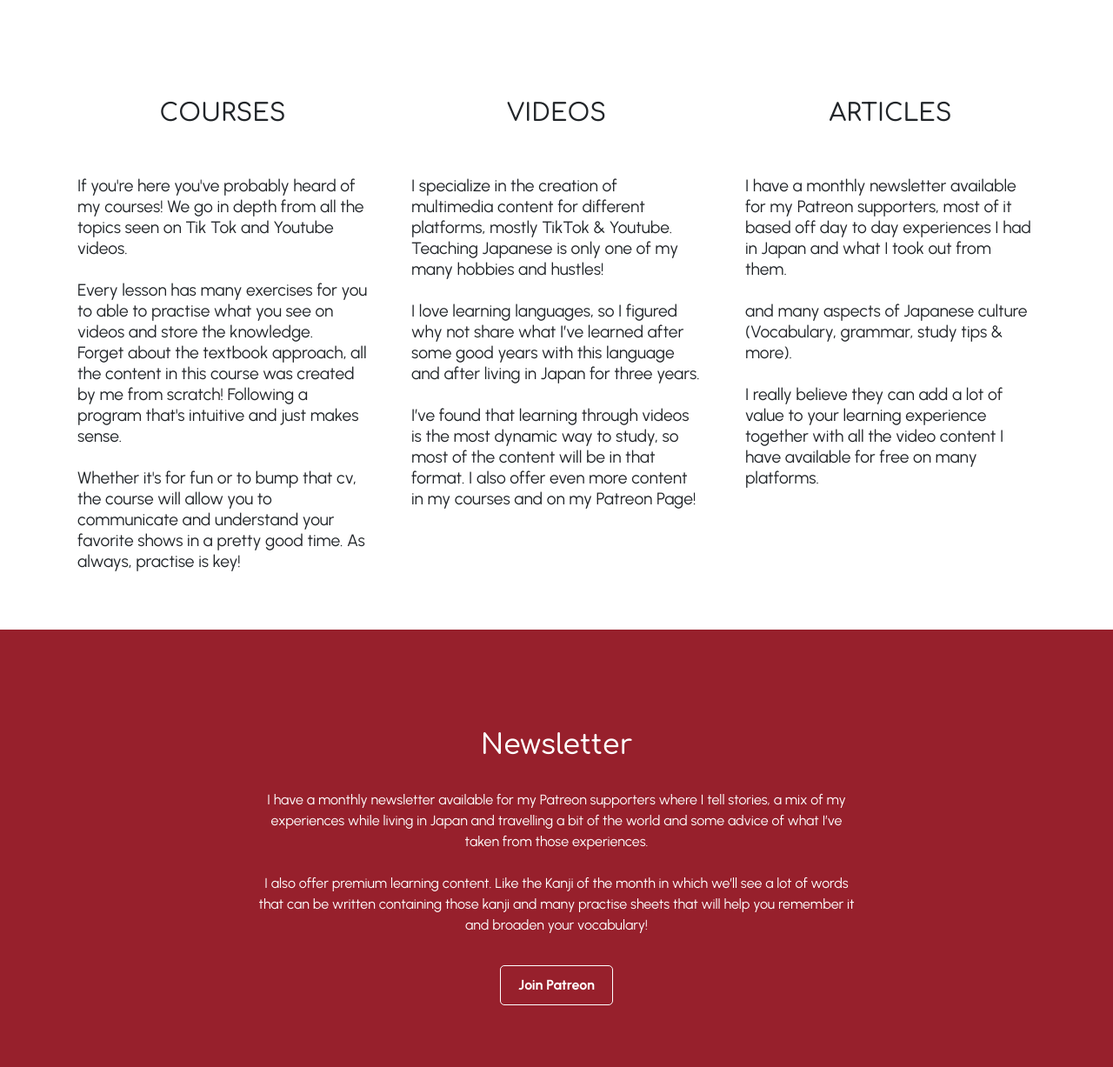
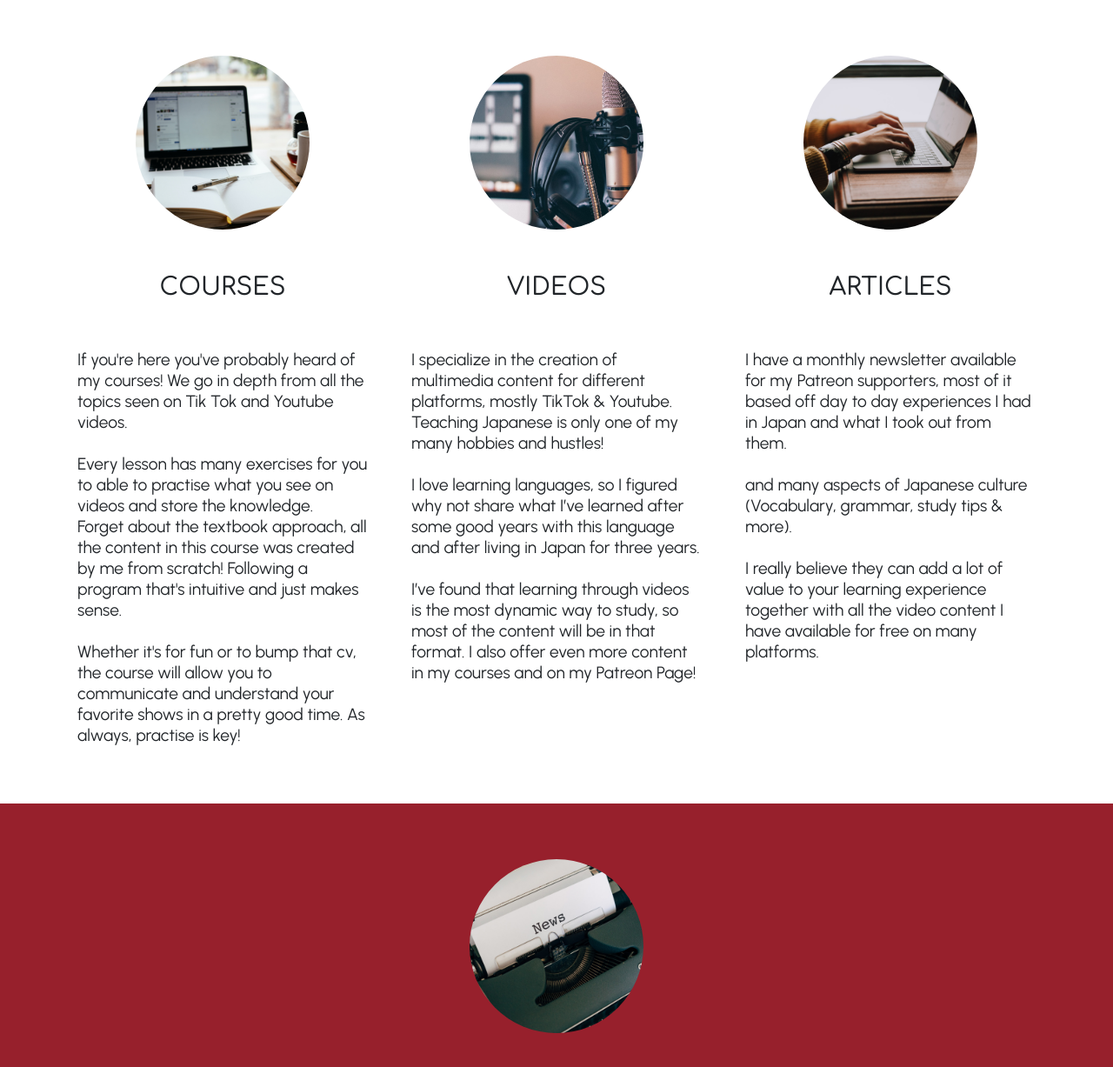
Before and after one commit to NerdySuccubus/shinasensei, a website: page index.html in a window 1280 px wide. Shown: the part 730-1957 px from the top of the page at 87% size. Drawn offline with nearby package versions, Linux system fonts and the light colour scheme.

Commit message:
Fixed path

```diff
--- a/index.html
+++ b/index.html
@@ -81,7 +81,7 @@
 
     <main class="index_main">
         <section id="cursos">
-            <img src="../Project/media/imgCourses.jpg" class="mainImg" alt="">
+            <img src="./media/imgCourses.jpg" class="mainImg" alt="">
             <br>
             <h3>COURSES</h3>
             <br>
@@ -96,7 +96,7 @@
         </section>
         <br>
         <section id="videos">
-            <img src="../Project/media/imgVideos.jpg" class="mainImg" alt="">
+            <img src="./media/imgVideos.jpg" class="mainImg" alt="">
             <br>
             <h3>VIDEOS</h3>
             <br>
@@ -110,7 +110,7 @@
         </section>
         <br>
         <section id="articulos">
-            <img src="../Project/media/imgArticles.jpg" class="mainImg" alt="">
+            <img src="./media/imgArticles.jpg" class="mainImg" alt="">
             <br>
             <h3>ARTICLES</h3>
             <br>
@@ -128,7 +128,7 @@
     </main>
 
     <section class="newsletter">
-      <img src="../Project/media/imgNews.jpg" class="mainImg" alt="">
+      <img src="./media/imgNews.jpg" class="mainImg" alt="">
             <br>
       <h2>Newsletter</h2>
       <br>
```
